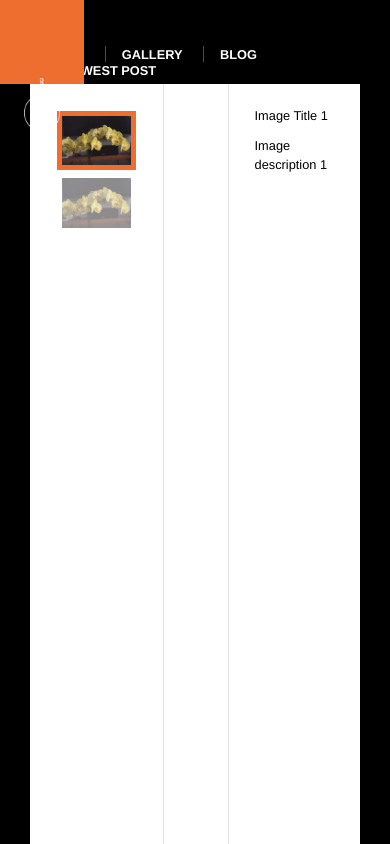
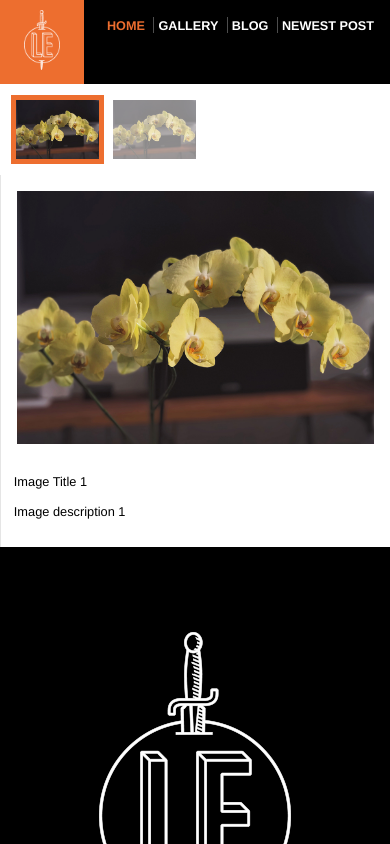
Before and after one commit to Simbaxo/Learn-Enough, a plain HTML site: page _site/gallery/index.html in a window 390 px wide. Shown: the top 844 px of the page. Drawn offline with Linux system fonts and the light colour scheme.

Commit message:
Finish mobile prototype

```diff
--- a/_site/css/main.css
+++ b/_site/css/main.css
@@ -552,3 +552,91 @@ h4 {
   margin-top: 3em;
   padding-top: 2em;
 }
+
+/* MOBILE STYLES  */
+
+@media (max-width: 800px) {
+  html {
+    box-shadow: none;
+    padding: 0;
+  }
+
+  /* HEADER STYLES */
+  .header-nav {
+    padding: 2vh 1em 0 0;
+  }
+
+  .header-nav > li {
+    margin-left: 0.25em;
+  }
+
+  .header-nav > li ~ li {
+    padding-left: 0.25em;
+  }
+
+  .nav-links a {
+    font-size: 3.25vw;
+  }
+
+  .header-logo {
+    left: auto;
+  }
+
+  /* HOME STYLES */
+  .home-callout {
+    flex-direction: column;
+  }
+
+  .callout-copy {
+    flex: 1;
+  }
+
+  .bio-box {
+    float: none;
+    font-size: 1.3rem;
+    width: auto;
+  }
+
+  /* BLOG STYLES */
+  .blog-recent {
+    display: none;
+  }
+
+  .blog-previews {
+    padding: 0;
+  }
+
+  .post-aside {
+    display: none;
+  }
+
+  /* GALLERY STYLES */
+  .gallery {
+    flex-direction: column;
+  }
+
+  .gallery .col {
+    padding: 1em;
+  }
+
+  .gallery .gallery-thumbs {
+    flex: 1;
+    height: auto;
+    white-space: nowrap;
+    width: 100vw;
+  }
+
+  .gallery-thumbs > div {
+    display: inline-block;
+  }
+
+  .gallery-thumbs img {
+    height: 7vh;
+    margin: 0 10px 0 0;
+    width: auto;
+  }
+
+  .gallery .gallery-info {
+    flex: 1;
+  }
+}
--- a/css/main.css
+++ b/css/main.css
@@ -552,3 +552,91 @@ h4 {
   margin-top: 3em;
   padding-top: 2em;
 }
+
+/* MOBILE STYLES  */
+
+@media (max-width: 800px) {
+  html {
+    box-shadow: none;
+    padding: 0;
+  }
+
+  /* HEADER STYLES */
+  .header-nav {
+    padding: 2vh 1em 0 0;
+  }
+
+  .header-nav > li {
+    margin-left: 0.25em;
+  }
+
+  .header-nav > li ~ li {
+    padding-left: 0.25em;
+  }
+
+  .nav-links a {
+    font-size: 3.25vw;
+  }
+
+  .header-logo {
+    left: auto;
+  }
+
+  /* HOME STYLES */
+  .home-callout {
+    flex-direction: column;
+  }
+
+  .callout-copy {
+    flex: 1;
+  }
+
+  .bio-box {
+    float: none;
+    font-size: 1.3rem;
+    width: auto;
+  }
+
+  /* BLOG STYLES */
+  .blog-recent {
+    display: none;
+  }
+
+  .blog-previews {
+    padding: 0;
+  }
+
+  .post-aside {
+    display: none;
+  }
+
+  /* GALLERY STYLES */
+  .gallery {
+    flex-direction: column;
+  }
+
+  .gallery .col {
+    padding: 1em;
+  }
+
+  .gallery .gallery-thumbs {
+    flex: 1;
+    height: auto;
+    white-space: nowrap;
+    width: 100vw;
+  }
+
+  .gallery-thumbs > div {
+    display: inline-block;
+  }
+
+  .gallery-thumbs img {
+    height: 7vh;
+    margin: 0 10px 0 0;
+    width: auto;
+  }
+
+  .gallery .gallery-info {
+    flex: 1;
+  }
+}
```
